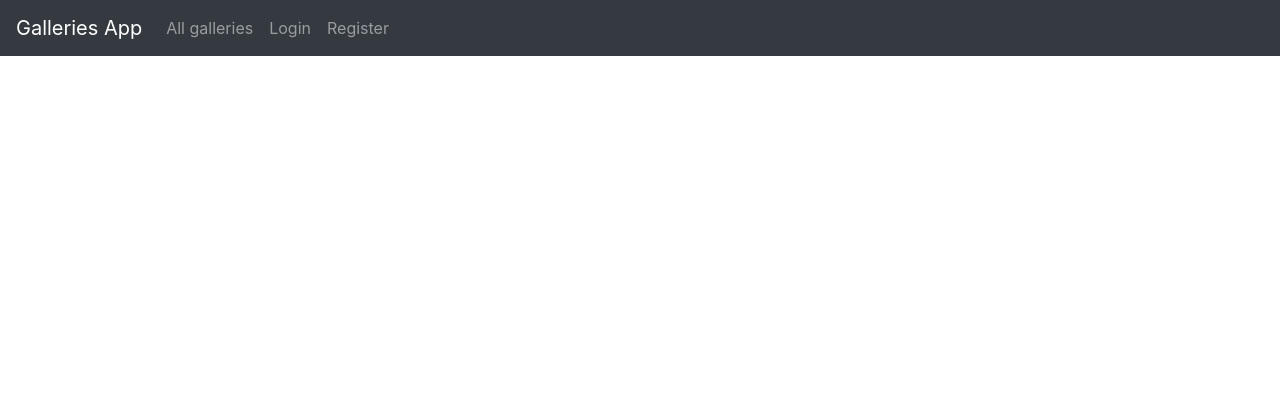
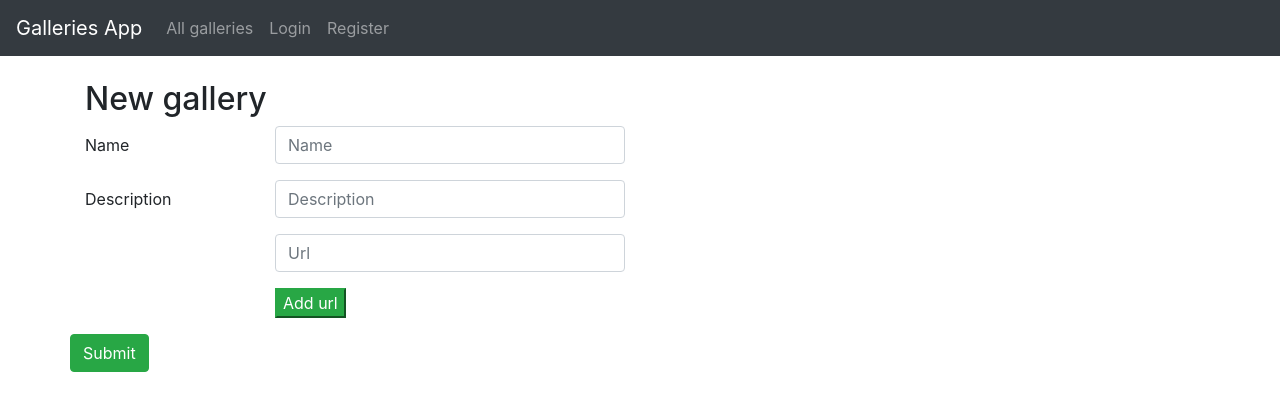
Before and after one commit to nmedan/galleries-app, a Vue app: page /edit/1 in a window 1280 px wide. Shown: the top 410 px of the page. Built offline with nearby package versions, Linux system fonts and the light colour scheme; no server answers.

Commit message:
Add and edit gallery

```diff
--- a/src/components/GalleryDetails.vue
+++ b/src/components/GalleryDetails.vue
@@ -6,7 +6,9 @@
     <p>Author: {{ gallery.user.first_name }} {{ gallery.user.last_name }}</p>
     <p>
       Created: {{ gallery.created_at }}
-      <button class="btn-info" v-if="gallery.user.id===user.id" type="submit">Edit</button>
+      <router-link v-if="gallery.user.id===user.id" :to="{ name: 'edit', params: { id: gallery.id }}">
+        <button class="btn-info" type="button">Edit</button>
+      </router-link>
       <button class="btn-danger" @click="deleteGallery(gallery.id)" v-if="checkUser(gallery.user.id)" type="submit">Delete</button>
     </p>
   </div>
--- a/src/main.js
+++ b/src/main.js
@@ -22,6 +22,7 @@ const routes = [
   { path: '/galleries/:id', component: ViewGallery, name: 'view-gallery' },
   { path: '/authors/:id', component: AuthorsGalleries, name: 'authors-galleries' },
   { path: '/create', component: GalleryForm, name: 'create' },
+  { path: '/edit/:id', component: GalleryForm, name: 'edit' },
   { path: '/login', component: Login, name: 'login' },
   { path: '/register', component: Register, name: 'register' }
 ]
--- a/src/pages/GalleryForm.vue
+++ b/src/pages/GalleryForm.vue
@@ -6,7 +6,7 @@
         <label for="name" class="col-2 col-form-label">Name</label>
         <div class="col-4">
           <div class="input-group">
-            <input type="text" class="form-control here" v-model="gallery.name">
+            <input type="text" class="form-control here" placeholder="Name" v-model="gallery.name">
           </div>
 		  <p class="text-danger" v-if="errors.name">{{ errors.name[0] }}</p>
         </div>
@@ -15,9 +15,26 @@
         <label for="description" class="col-2 col-form-label">Description</label>
         <div class="col-4">
           <div class="input-group">
-            <input type="text" class="form-control here" v-model="gallery.description">
+            <input type="text" class="form-control here" placeholder="Description" v-model="gallery.description">
           </div>
 		  <p class="text-danger" v-if="errors.description">{{ errors.description[0] }}</p>
+        </div>
+      </div>
+	  <div v-for="(image, index) in gallery.images" :key="index" class="form-group row">
+	    <div class="col-2">&nbsp</div>
+        <div class="col-4">
+          <div class="input-group">
+            <input type="text" class="form-control here" placeholder="Url" v-model="gallery.images[index].image_url">
+          </div>
+        </div>
+		<div v-if="gallery.images.length>1" class="col-6">
+		  <button class="btn-danger" type="button" @click="deleteUrl(index)">Remove</button>
+		</div>
+      </div>
+	  <div class="form-group row">
+	    <div class="col-2">&nbsp</div>
+        <div class="col-4">
+          <button type="button" @click="addUrl" class="btn-success">Add url</button>
         </div>
       </div>
 	  <div class="form-group row">
@@ -36,27 +53,52 @@
     data() {
       return {
         gallery: {
-		  name: '',
-          description: '',
+		    name: '',
+        description: '',
+		    images: [{image_url: ''}]
         },
-		image: {
-		  url: ''
-		},
-        errors: []
+        errors: [],
       }
     },
+
+    created() {
+      if (this.$route.params.id) {
+        galleries.edit(this.$route.params.id).then(response=>
+        (this.gallery=response.data)).catch(err => console.log(err))
+      }
+    },
+
     methods: {
 	   onSubmit() {
+       if (!this.$route.params.id) {
 	       this.addGallery(this.gallery);
+       }
+       else {
+         this.editGallery(this.gallery);
+       }
+	   },
+
+	   addUrl() {
+	     this.gallery.images.push({});
+	   },
+
+	   deleteUrl(index) {
+         this.gallery.images.splice(index, 1);
 	   },
 
 	   addGallery(gallery) {
 	       galleries.add(gallery)
-          .then(() => {
-		  console.log(gallery.id);
-		  this.$router.push({ name: 'galleries' })
-          }).catch(error => {this.error = error.response.data.error})
-	   }
+         .then(() => {
+		      this.$router.push({ name: 'galleries' })
+          }).catch(error => {this.errors = error.response.data.errors})
+	   },
+
+     editGallery(gallery) {
+        galleries.update(this.$route.params.id, gallery)
+        .then(() => {
+		    this.$router.push({ name: 'galleries' })
+        }).catch(error => {this.errors = error.response.data.errors})
+     }
     }
   }
 </script>
--- a/src/services/Gallery.js
+++ b/src/services/Gallery.js
@@ -6,15 +6,19 @@ export default class Galleries {
   }
 
   getAll() {
-    return axios.get('galleries?filter={"include":["images"]}')
+    return axios.get('galleries')
   }
 
   get(id) {
-    return axios.get(`galleries/${id}?filter={"include":["comments"]}`);
+    return axios.get(`galleries/${id}`);
+  }
+
+  edit(id) {
+      return axios.get(`galleries/edit/${id}`);
   }
 
   getByAuthor(id) {
-    return axios.get(`search/${id}?filter={"include":["images"]}`);
+    return axios.get(`search/${id}`);
   }
 
   getByUser() {
@@ -23,6 +27,10 @@ export default class Galleries {
 
   add(gallery) {
     return axios.post('galleries', gallery)
+  }
+
+  update(id, gallery) {
+      return axios.put(`galleries/${id}`, gallery);
   }
 
   delete(id) {
```
